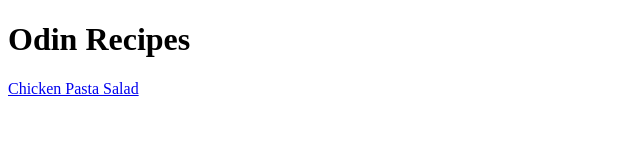
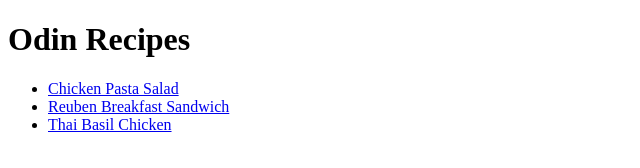
Before and after one commit to 0xDolos/odin-recipes, a plain HTML site: page index.html in a window 1280 px wide. Shown: the whole page, without its empty margins (0-640 px from the left). Drawn offline with Linux system fonts and the light colour scheme.

Commit message:
Update index.html with links

```diff
--- a/index.html
+++ b/index.html
@@ -7,6 +7,10 @@
 
     <body>
         <h1>Odin Recipes</h1>
-        <a href="./recipes/chicken pasta salad.html">Chicken Pasta Salad</a>
+            <ul>
+                <li><a href="./recipes/chicken pasta salad.html">Chicken Pasta Salad</a></li>
+                <li><a href="./recipes/reuben breakfast sandwich.html">Reuben Breakfast Sandwich</a></li>
+                <li><a href="./recipes/thai basil chicken.html"> Thai Basil Chicken</a></li>
+            </ul>
     </body>
 </html>
```
